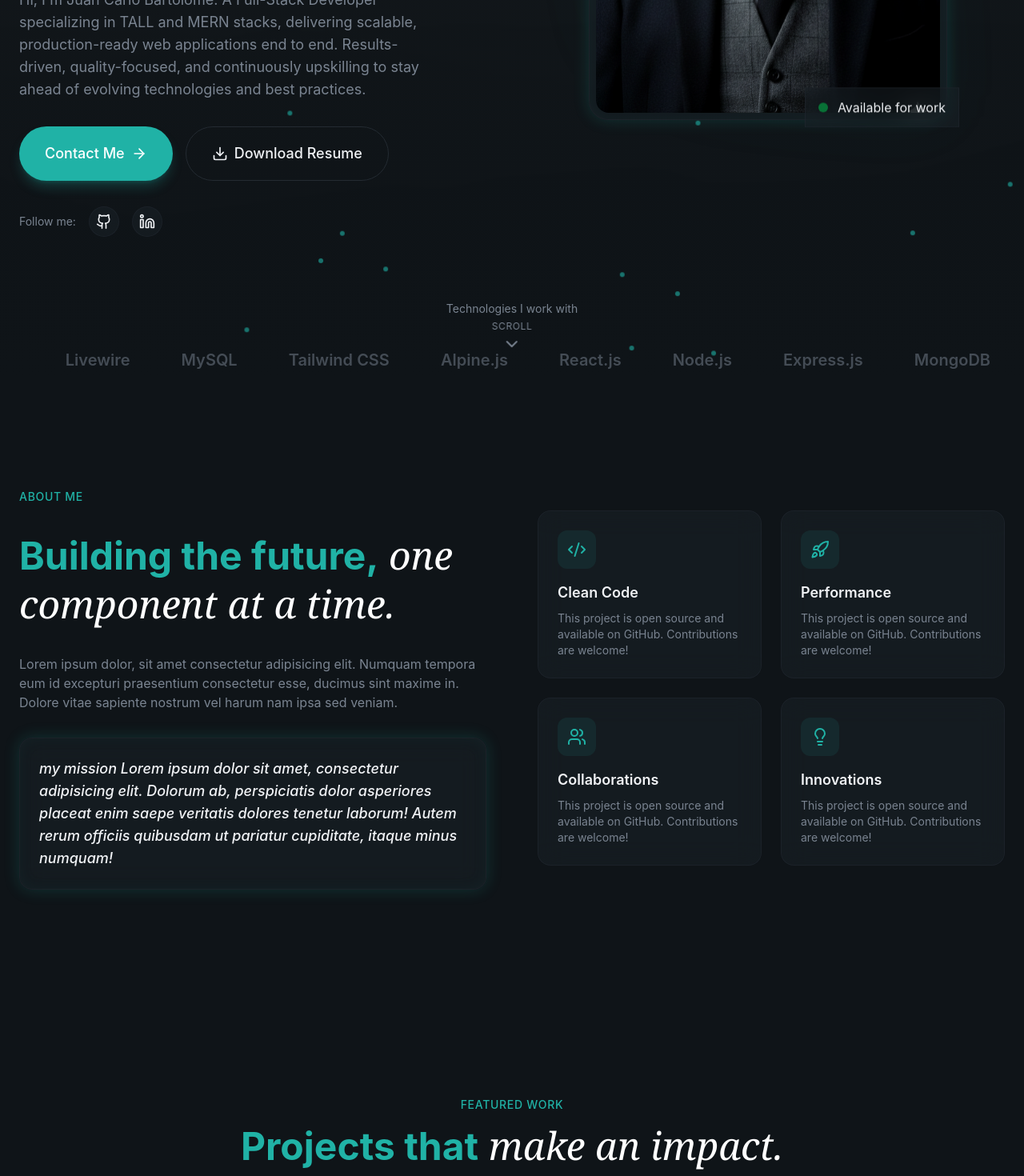
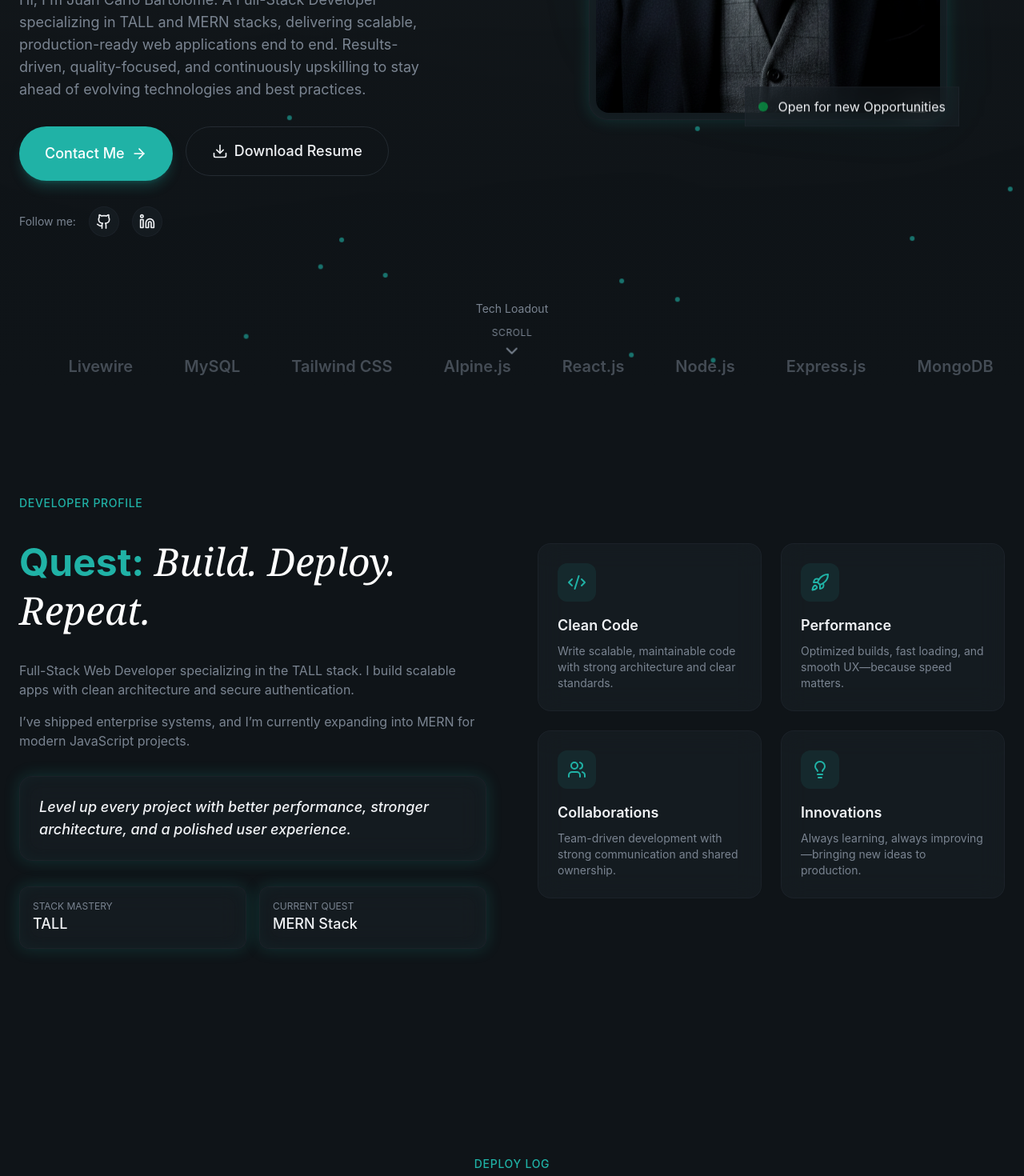
Before and after one commit to Jeyzii/juan-carlo-bartolome-portfolio, a React (Vite) app: page / in a window 1280 px wide. Shown: the part 680-2150 px from the top of the page at 80% size. Built offline with nearby package versions, Linux system fonts and the light colour scheme.

Commit message:
rewritten headers

```diff
--- a/src/App.jsx
+++ b/src/App.jsx
@@ -16,7 +16,7 @@ function App() {
         <About />
         <Projects />
         <Experience />
-        <Testimonials />
+        {/* <Testimonials /> */}
         <Contact />
       </main>
       <Footer />
--- a/src/layout/Navbar.jsx
+++ b/src/layout/Navbar.jsx
@@ -6,7 +6,7 @@ const navLinks = [
     { href: "#about", label: "About" },
     { href: "#projects", label: "Projects" },
     { href: "#experience", label: "Experience" },
-    { href: "#testimonials", label: "Testimonials" },
+    // { href: "#testimonials", label: "Testimonials" },
 ];
 
 export const Navbar = () => {
--- a/src/sections/About.jsx
+++ b/src/sections/About.jsx
@@ -4,28 +4,25 @@ const highlights = [
 {
     icon: Code2,
     title: "Clean Code",
-        description:
-            "This project is open source and available on GitHub. Contributions are welcome!",
+    description: "Write scalable, maintainable code with strong architecture and clear standards.",
 },
 {
     icon: Rocket,
     title: "Performance",
-        description:
-            "This project is open source and available on GitHub. Contributions are welcome!",
+    description: "Optimized builds, fast loading, and smooth UX—because speed matters.",
 },
 {
     icon: Users,
     title: "Collaborations",
-        description:
-            "This project is open source and available on GitHub. Contributions are welcome!",
+    description: "Team-driven development with strong communication and shared ownership.",
 },
 {
     icon: Lightbulb,
     title: "Innovations",
-        description:
-            "This project is open source and available on GitHub. Contributions are welcome!",
+    description: "Always learning, always improving—bringing new ideas to production.",
 },
 ];
+
 
 export const About = () => {
     return (
@@ -34,24 +31,45 @@ export const About = () => {
             <div className="grid lg:grid-cols-2 gap-16 items-center">
                 <div className="space-y-8">
                     <div className="animate-fade-in">
-                        <span className="text-secondary-foreground text-sm font-medium tracking-wider uppercase">About Me</span>
+                        <span className="text-secondary-foreground text-sm font-medium tracking-wider uppercase">
+                        Developer Profile
+                        </span>
                     </div>
 
+                    {/* opener */}
                     <h2 className="text-4xl md:text-5xl font-bold leading-tight animate-fade-in animation-delay-100 text-secondary-foreground">
-                        Building the future,
-                        <span className="font-serif italic font-normal text-white"> one component at a time.</span>
+                        Quest:
+                        <span className="font-serif italic font-normal text-white">
+                        {" "}Build. Deploy. Repeat.
+                        </span>
                     </h2>
 
+                    {/* brief description */}
                     <div className="space-y-4 text-muted-foreground animate-fade-in animation-delay-200">
                         <p>
-                            Lorem ipsum dolor, sit amet consectetur adipisicing elit. Numquam tempora eum id excepturi praesentium consectetur esse, ducimus sint maxime in. Dolore vitae sapiente nostrum vel harum nam ipsa sed veniam.
+                        Full-Stack Web Developer specializing in the TALL stack. I build scalable apps with clean architecture and secure authentication.
+                        </p>
+                        <p>
+                        I’ve shipped enterprise systems, and I’m currently expanding into MERN for modern JavaScript projects.
                         </p>
                     </div>
 
+                    {/* mission/vision */}
                     <div className="glass rounded-2xl p-6 glow-border animate-fade-in animation-delay-300">
                         <p className="text-lg font-medium italic text-foreground">
-                            my mission Lorem ipsum dolor sit amet, consectetur adipisicing elit. Dolorum ab, perspiciatis dolor asperiores placeat enim saepe veritatis dolores tenetur laborum! Autem rerum officiis quibusdam ut pariatur cupiditate, itaque minus numquam!
+                            Level up every project with better performance, stronger architecture,
+                            and a polished user experience.
                         </p>
+                    </div>
+                    <div className="grid grid-cols-2 gap-4 mt-6">
+                        <div className="glass p-4 rounded-xl glow-border animate-fade-in animation-delay-300">
+                            <div className="text-xs uppercase text-muted-foreground">Stack Mastery</div>
+                            <div className="text-lg font-medium">TALL</div>
+                        </div>
+                        <div className="glass p-4 rounded-xl glow-border animate-fade-in animation-delay-300">
+                            <div className="text-xs uppercase text-muted-foreground">Current Quest</div>
+                            <div className="text-lg font-medium">MERN Stack</div>
+                        </div>
                     </div>
                 </div>
 
--- a/src/sections/Contact.jsx
+++ b/src/sections/Contact.jsx
@@ -7,17 +7,19 @@ const contactInfo = [
     {
         icon: Mail,
         label: "Email",
-        value: "email.com",
+        value: "18bartjc@gmail.com",
         href: "mailto:18bartjc@gmail.com",
-    }, {
-        icon: Phone,
-        label: "Phone",
-        value: "090909",
-        href: "tel:+63099009",
-    }, {
+    },
+    // {
+    //     icon: Phone,
+    //     label: "Phone",
+    //     value: "090909",
+    //     href: "tel:+63099009",
+    // },
+    {
         icon: MapPin,
         label: "Location",
-        value: "binan laguna",
+        value: "Binan, Laguna, Philippines",
         href: "#",
     },
 ]
@@ -84,15 +86,19 @@ export const Contact = () => {
 
         <div className="container mx-auto px-6 relative z-10">
             <div className="text-center mx-auto max-w-3xl mb-16">
-                <span className="text-secondary-foreground text-sm font-medium tracking-wider uppercase animate-fade-in">Get in Touch</span>
+                <span className="text-secondary-foreground text-sm font-medium tracking-wider uppercase animate-fade-in">
+                    Open Comms
+                </span>
+
                 <h2 className="text-4xl md:text-5xl font-bold mt-4 mb-6 animate-fade-in animation-delay-100 text-secondary-foreground">
-                    Let's build {" "}
+                    Initiate{" "}
                     <span className="font-serif italic font-normal text-white">
-                        something great.
+                    Contact
                     </span>
                 </h2>
+
                 <p className="text-muted-foreground animate-fade-in animation-delay-200">
-                    have a project in mind?
+                    Have a project, idea, or mission in mind?
                 </p>
             </div>
 
@@ -185,13 +191,16 @@ export const Contact = () => {
 
                     <div className="glass rounded-3xl p-8 border border-primary/30">
                         <div className="flex items-center gap-3 mb-4">
-                            <span className="w-3 h-3 bg-green-500 rounded-full animate-pulse"/>
-                            <span className="font-medium">Currently Available</span>
+                            <span className="w-3 h-3 bg-green-500 rounded-full animate-pulse" />
+                            <span className="font-medium tracking-wide uppercase text-sm">
+                            Status: Ready for Next Quest
+                            </span>
                         </div>
                         <p className="text-muted-foreground text-sm">
-                            I'm currently open to new opportunities
+                            Actively available for new missions, collaborations, and high-impact roles.
                         </p>
                     </div>
+
                 </div>
             </div>
         </div>
--- a/src/sections/Experience.jsx
+++ b/src/sections/Experience.jsx
@@ -29,17 +29,22 @@ export const Experience = () => {
             <div className="absolute top-1/2 left-1/4 w-96
                 h-96 bg-primary/5 rounded-full blur-3xl -translate-y-1/2"/>
                 <div className="container mx-auto px-6 relative z-10">
-                    <div className="max-w-3xl mb-16">
+                    <div className="max-w-3xl mx-auto mb-16 text-center">
                         <span className="text-secondary-foreground text-sm font-medium
-                            tracking-wider uppercase animate-fade-in">Career Journey</span>
-                        <h2 className="text-4xl md:text-5xl font-bold mt-4 mb-6 animate-fade-in animation-delay-100
-                            text-secondary-foreground">
-                            Experience that <span className="font-serif italic font-normal text-white">
-                                {" "}speaks volume.</span>
+                            tracking-wider uppercase animate-fade-in">
+                            Career Journey
+                        </span>
+
+                        <h2 className="text-4xl md:text-5xl font-bold mt-4 mb-6
+                            animate-fade-in animation-delay-100 text-secondary-foreground">
+                            Professional{" "}
+                            <span className="font-serif italic font-normal text-white">
+                                timeline.
+                            </span>
                         </h2>
 
                         <p className="text-muted-foreground animate-fade-in animation-delay-200">
-                            A brief overview of my professional journey and the roles I've undertaken.
+                            A timeline of roles, projects, and milestones.
                         </p>
                     </div>
 
--- a/src/sections/Hero.jsx
+++ b/src/sections/Hero.jsx
@@ -1,5 +1,5 @@
 import {Button} from "@/components/Button";
-import { ArrowRight, ChevronDown, Download, Github, Linkedin } from "lucide-react";
+import { ArrowRight, ChevronDown, Download, Github, Linkedin} from "lucide-react";
 import { AnimatedBorderButton } from "../components/AnimatedBorderButton";
 
 const skills = [
@@ -74,13 +74,21 @@ export const Hero = () => {
                         </div>
                         {/* CTA Buttons */}
                         <div className="flex flex-wrap gap-4 animate-fade-in animation-delay-300">
+                            <a href="mailto:18bartjc@gmail.com">
                             <Button size="lg">
                                 Contact Me <ArrowRight className="h-5 w-5" />
                             </Button>
+                            </a>
+                            <a
+                            href="/Juan_Carlo_Bartolome_Resume.pdf"
+                            download
+                            className="inline-block"
+                            >
                             <AnimatedBorderButton>
-                                <Download className="w-5 h-5"/>
+                                <Download className="w-5 h-5" />
                                 Download Resume
                             </AnimatedBorderButton>
+                            </a>
                         </div>
                         {/* Social Links */}
                         <div className="flex items-center gap-4 animate-fade-in animation-delay-400">
@@ -110,7 +118,7 @@ export const Hero = () => {
                                 <div className="absolute -bottom-4 -right-4 glass round-xl px-4 py-3 animate-float">
                                     <div className="flex items-center gap-3">
                                         <div className="w-3 h-3 bg-green-500 rounded-full animate-pulse" />
-                                        <span>Available for work</span>
+                                        <span>Open for new Opportunities</span>
                                     </div>
                                 </div>
                                 <div className="absolute -top-4 -left-4 glass rounded-xl px-4 py-3 animate-float animation-delay-500">
@@ -122,7 +130,7 @@ export const Hero = () => {
                     </div>
                 </div>
                 <div className="mt-20 animate-fade-in animation-delay-600">
-                    <p className="text-sm text-muted-foreground mb-6 text-center">Technologies I work with</p>
+                    <p className="text-sm text-muted-foreground mb-8 text-center">Tech Loadout</p>
                     <div className="relative overflow-hidden">
                         <div className="flex animate-marquee">
                             {[...skills, ...skills].map((skill, idx) => (
--- a/src/sections/Projects.jsx
+++ b/src/sections/Projects.jsx
@@ -33,15 +33,15 @@ export const Projects = () => {
             <div className="container mx-auto px-6 relative z-10">
 
                 <div className="text-center mx-auto max-w-3xl mb-16">
-                    <span className="text-secondary-foreground text-sm font-medium tracking-wider uppercase animate-fade-in">Featured Work</span>
+                    <span className="text-secondary-foreground text-sm font-medium tracking-wider uppercase animate-fade-in">Deploy Log</span>
                     <h2 className="text-4xl md:text-5xl font-bold mt-4 mb-6 animate-fade-in animation-delay-100 text-secondary-foreground">
-                        Projects that
+                        Code that{" "}
                         <span className="font-serif italic font-normal text-white">
-                            {" "}make an impact.
+                            wins.
                         </span>
                     </h2>
                     <p className="text-muted-foreground animate-fade-in animation-delay-200">
-                        section of recent work
+                        Recent projects and shipped features.
                     </p>
                 </div>
 
```
Also changed, not shown: 1 other file (tests, documents, lock files or other folders). Lines whose indentation alone changed are shown as unchanged.
